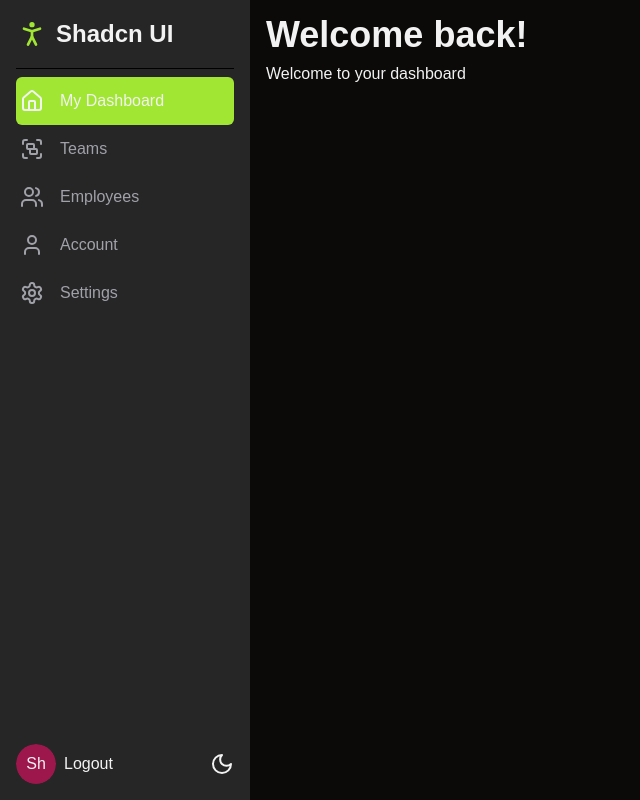
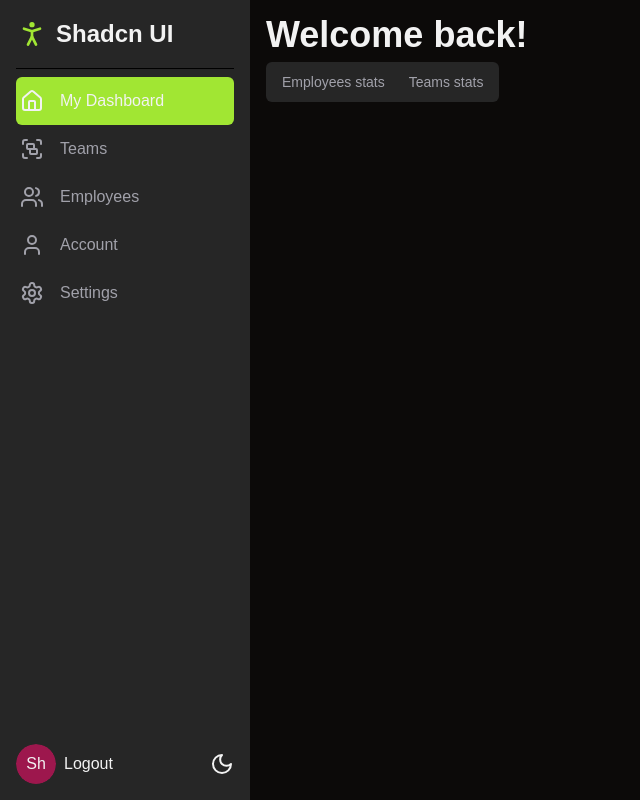
Before and after one commit to penn201500/shadcn-and-nextjs, a Next.js app: page /dashboard in a window 1280 px wide. Shown: the whole page, without its empty margins (0-640 px from the left). Built offline with nearby package versions, Linux system fonts and the light colour scheme.

Commit message:
✨ Add stats tabs in dashboard page
true

```diff
--- a/app/dashboard/page.tsx
+++ b/app/dashboard/page.tsx
@@ -1,7 +1,15 @@
+import { Tabs, TabsList, TabsTrigger } from "@/components/ui/tabs"
+import { TabsContent } from "@radix-ui/react-tabs"
+
 export default function DashboardPage() {
     return (
-        <div className="flex flex-col gap-4">
-            <p>Welcome to your dashboard</p>
-        </div>
+        <Tabs>
+            <TabsList>
+                <TabsTrigger value="employees">Employees stats</TabsTrigger>
+                <TabsTrigger value="teams">Teams stats</TabsTrigger>
+            </TabsList>
+            <TabsContent value="employees">Employees stats</TabsContent>
+            <TabsContent value="teams">Teams stats</TabsContent>
+        </Tabs>
     )
 }
--- /dev/null
+++ b/components/ui/tabs.tsx
@@ -0,0 +1,55 @@
+"use client"
+
+import * as React from "react"
+import * as TabsPrimitive from "@radix-ui/react-tabs"
+
+import { cn } from "@/lib/utils"
+
+const Tabs = TabsPrimitive.Root
+
+const TabsList = React.forwardRef<
+  React.ElementRef<typeof TabsPrimitive.List>,
+  React.ComponentPropsWithoutRef<typeof TabsPrimitive.List>
+>(({ className, ...props }, ref) => (
+  <TabsPrimitive.List
+    ref={ref}
+    className={cn(
+      "inline-flex h-10 items-center justify-center rounded-md bg-muted p-1 text-muted-foreground",
+      className
+    )}
+    {...props}
+  />
+))
+TabsList.displayName = TabsPrimitive.List.displayName
+
+const TabsTrigger = React.forwardRef<
+  React.ElementRef<typeof TabsPrimitive.Trigger>,
+  React.ComponentPropsWithoutRef<typeof TabsPrimitive.Trigger>
+>(({ className, ...props }, ref) => (
+  <TabsPrimitive.Trigger
+    ref={ref}
+    className={cn(
+      "inline-flex items-center justify-center whitespace-nowrap rounded-sm px-3 py-1.5 text-sm font-medium ring-offset-background transition-all focus-visible:outline-none focus-visible:ring-2 focus-visible:ring-ring focus-visible:ring-offset-2 disabled:pointer-events-none disabled:opacity-50 data-[state=active]:bg-background data-[state=active]:text-foreground data-[state=active]:shadow-sm",
+      className
+    )}
+    {...props}
+  />
+))
+TabsTrigger.displayName = TabsPrimitive.Trigger.displayName
+
+const TabsContent = React.forwardRef<
+  React.ElementRef<typeof TabsPrimitive.Content>,
+  React.ComponentPropsWithoutRef<typeof TabsPrimitive.Content>
+>(({ className, ...props }, ref) => (
+  <TabsPrimitive.Content
+    ref={ref}
+    className={cn(
+      "mt-2 ring-offset-background focus-visible:outline-none focus-visible:ring-2 focus-visible:ring-ring focus-visible:ring-offset-2",
+      className
+    )}
+    {...props}
+  />
+))
+TabsContent.displayName = TabsPrimitive.Content.displayName
+
+export { Tabs, TabsList, TabsTrigger, TabsContent }
--- a/package.json
+++ b/package.json
@@ -16,6 +16,7 @@
     "@radix-ui/react-popover": "^1.1.4",
     "@radix-ui/react-select": "^2.1.4",
     "@radix-ui/react-slot": "^1.1.1",
+    "@radix-ui/react-tabs": "^1.1.3",
     "@radix-ui/react-tooltip": "^1.1.6",
     "class-variance-authority": "^0.7.1",
     "clsx": "^2.1.1",
```
Also changed, not shown: 1 other file (tests, documents, lock files or other folders).
